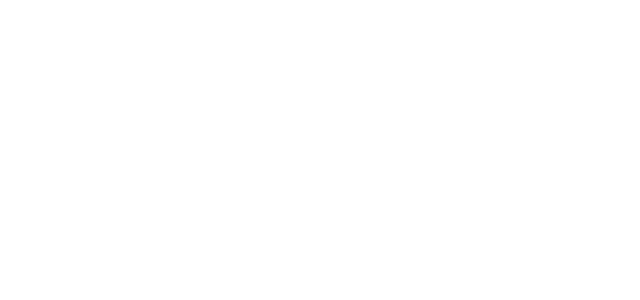
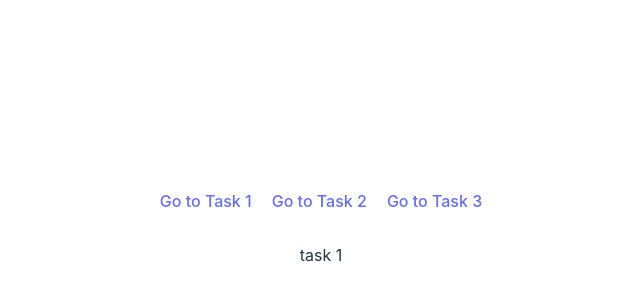
Before and after one commit to Maty2002v2/contelizer.pl, a Vue app: page /task1 in a window 1280 px wide. Shown: the part 172-472 px from the top of the page, without its empty margins (319-959 px from the left). Built offline with nearby package versions, Linux system fonts and the light colour scheme.

Commit message:
Add vue router

```diff
--- a/package.json
+++ b/package.json
@@ -9,7 +9,8 @@
     "preview": "vite preview"
   },
   "dependencies": {
-    "vue": "^3.5.10"
+    "vue": "^3.5.10",
+    "vue-router": "^4.4.5"
   },
   "devDependencies": {
     "@vitejs/plugin-vue": "^5.1.4",
--- a/src/App.vue
+++ b/src/App.vue
@@ -2,5 +2,21 @@
 </script>
 
 <template>
-  <div id="app"></div>
+  <div id="app">
+    <div class="links">
+      <router-link to="/task1">Go to Task 1</router-link>
+      <router-link to="/task2">Go to Task 2</router-link>
+      <router-link to="/task3">Go to Task 3</router-link>
+    </div>
+
+    <router-view />
+  </div>
 </template>
+
+<style scoped>
+.links {
+  display: flex;
+  gap: 20px;
+  margin-bottom: 30px;
+}
+</style>
--- a/src/main.js
+++ b/src/main.js
@@ -1,5 +1,6 @@
 import { createApp } from 'vue'
 import './style.css'
-import App from './App.vue'
+import App from './App.vue';
+import router from './router';
 
-createApp(App).mount('#app')
+createApp(App).use(router).mount('#app')
--- /dev/null
+++ b/src/pages/Task1.vue
@@ -0,0 +1,5 @@
+<template>
+    <div>
+        task 1
+    </div>
+</template>
--- /dev/null
+++ b/src/pages/Task2.vue
@@ -0,0 +1,5 @@
+<template>
+    <div>
+        task 2
+    </div>
+</template>
--- /dev/null
+++ b/src/pages/Task3.vue
@@ -0,0 +1,5 @@
+<template>
+    <div>
+        task 3
+    </div>
+</template>
--- /dev/null
+++ b/src/router/index.js
@@ -0,0 +1,11 @@
+import { createRouter, createWebHistory } from 'vue-router';
+import { getRoutes } from './routes';
+
+const routes = getRoutes();
+
+const router = createRouter({
+    history: createWebHistory(),
+    routes
+});
+
+export default router;
--- /dev/null
+++ b/src/router/routes.js
@@ -0,0 +1,18 @@
+const routes = [
+    {
+      path: '/task1',
+      component: () => import('../pages/Task1.vue')
+    },
+    {
+      path: '/task2',
+      component: () => import('../pages/Task2.vue')
+    },
+    {
+      path: '/task3',
+      component: () => import('../pages/Task3.vue')
+    },
+];
+
+export function getRoutes() {
+    return routes;
+}
```
Also changed, not shown: 1 other file (tests, documents, lock files or other folders).
